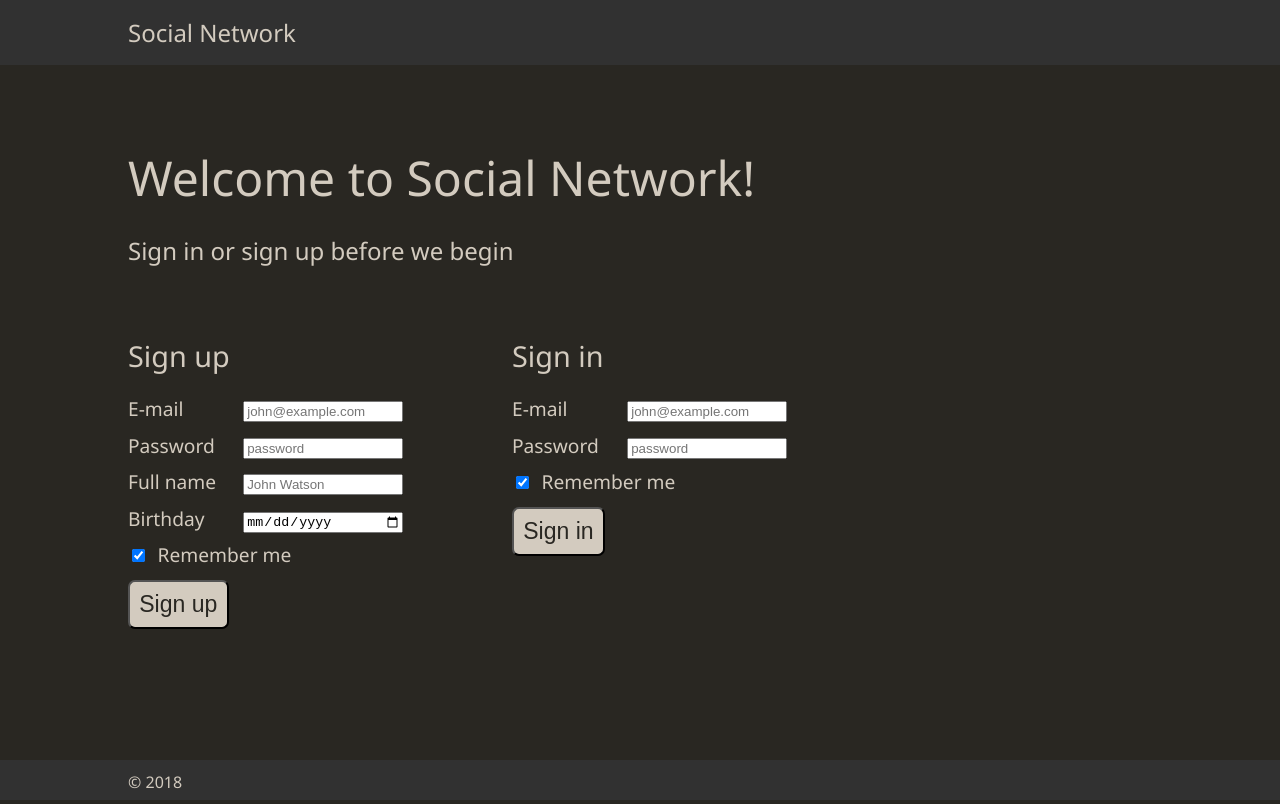
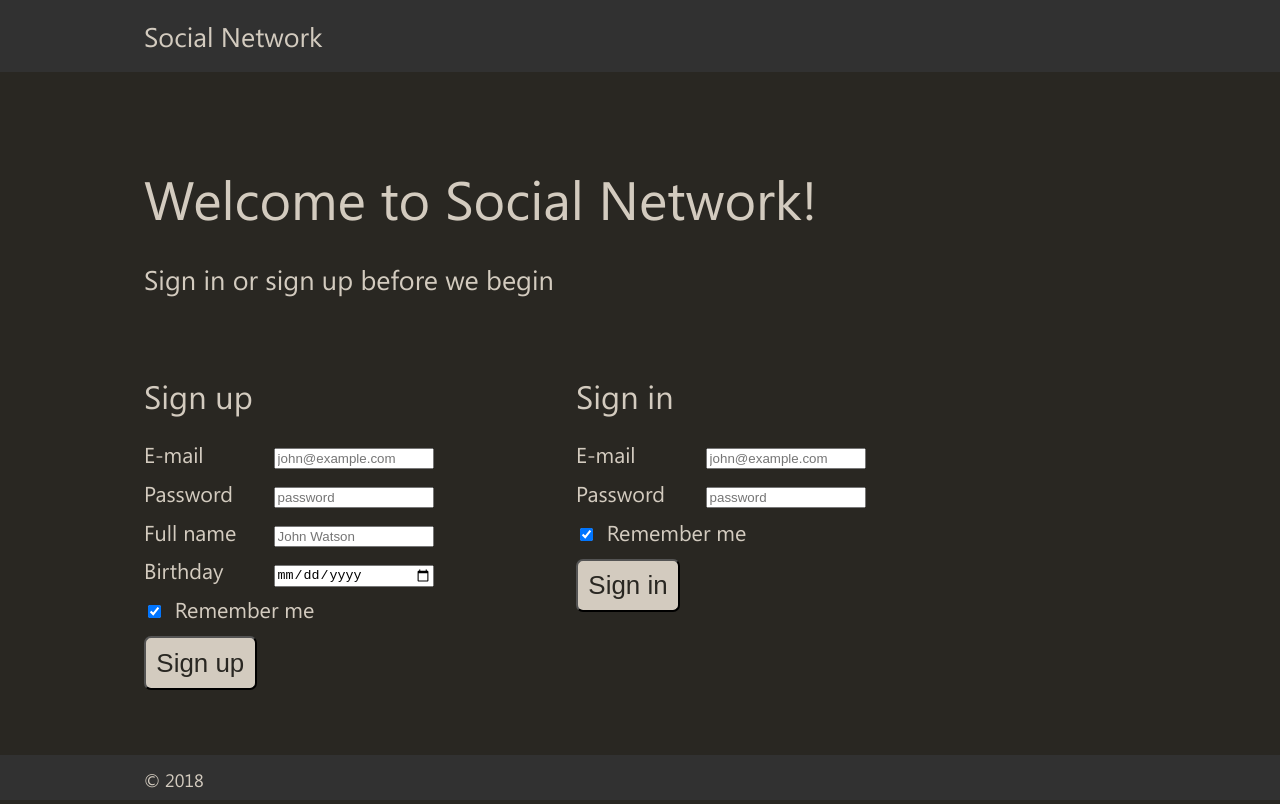
Before and after one commit to sokolovdenis/social-ui, a React (Create React App) app: page / in a window 1280 px wide. Built offline with nearby package versions, Linux system fonts and the light colour scheme.

Commit message:
Add fonts

```diff
--- a/src/Feed.css
+++ b/src/Feed.css
@@ -15,7 +15,7 @@
 
 .wall-block-scroll {
     width: 100%;
-    height: 60vh;
+    height: 100%;
     overflow-y: auto;
     overflow-x: hidden;
 }
--- a/src/Feed.js
+++ b/src/Feed.js
@@ -35,7 +35,6 @@ function formatDate(date) {
 }
 
 function getAvatar(user) {
-    console.log(user.imageUrl);
     if (user.imageUrl) {
         return user.imageUrl;
     }
--- a/src/Followers.js
+++ b/src/Followers.js
@@ -10,7 +10,6 @@ const mapStateToProps = state => ({
 });
 
 function getAvatar(user) {
-    console.log(user.imageUrl);
     if (user.imageUrl) {
         return user.imageUrl;
     }
--- a/src/Users.js
+++ b/src/Users.js
@@ -10,7 +10,6 @@ const mapStateToProps = state => ({
 });
 
 function getAvatar(user) {
-    console.log(user.imageUrl);
     if (user.imageUrl) {
         return user.imageUrl;
     }
--- a/src/global.css
+++ b/src/global.css
@@ -15,6 +15,7 @@ body {
     position: relative;
     background-color: #292722;
     font-family: "Segoe UI", "Open Sans", Arial, sans-serif;
+    font-size: 18px;
     margin: 0;
     padding: 0;
     min-height: 100%;
@@ -24,6 +25,16 @@ body {
 a {
     text-decoration: none;
     color: #d3cbbf;
+}
+
+@font-face {
+    font-family: 'Segoe UI';
+    src: url(fonts/segoe_ui.ttf);
+}
+
+@font-face {
+    font-family: 'Segoe UI Light';
+    src: url(fonts/segoe_ui_light.ttf);
 }
 
 .global-header {
```
Also changed, not shown: src/fonts/segoe_ui.ttf (added), src/fonts/segoe_ui_light.ttf (added).
